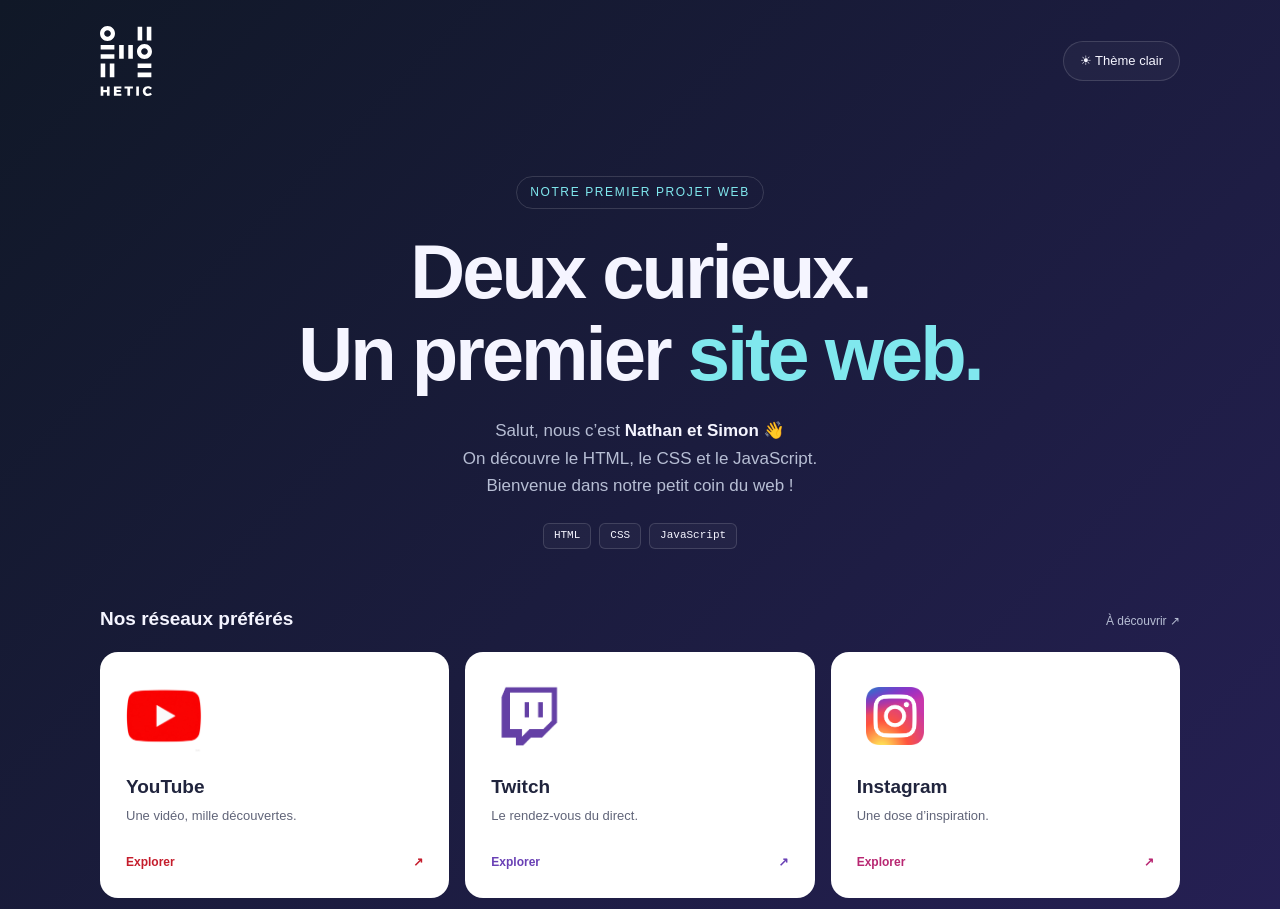
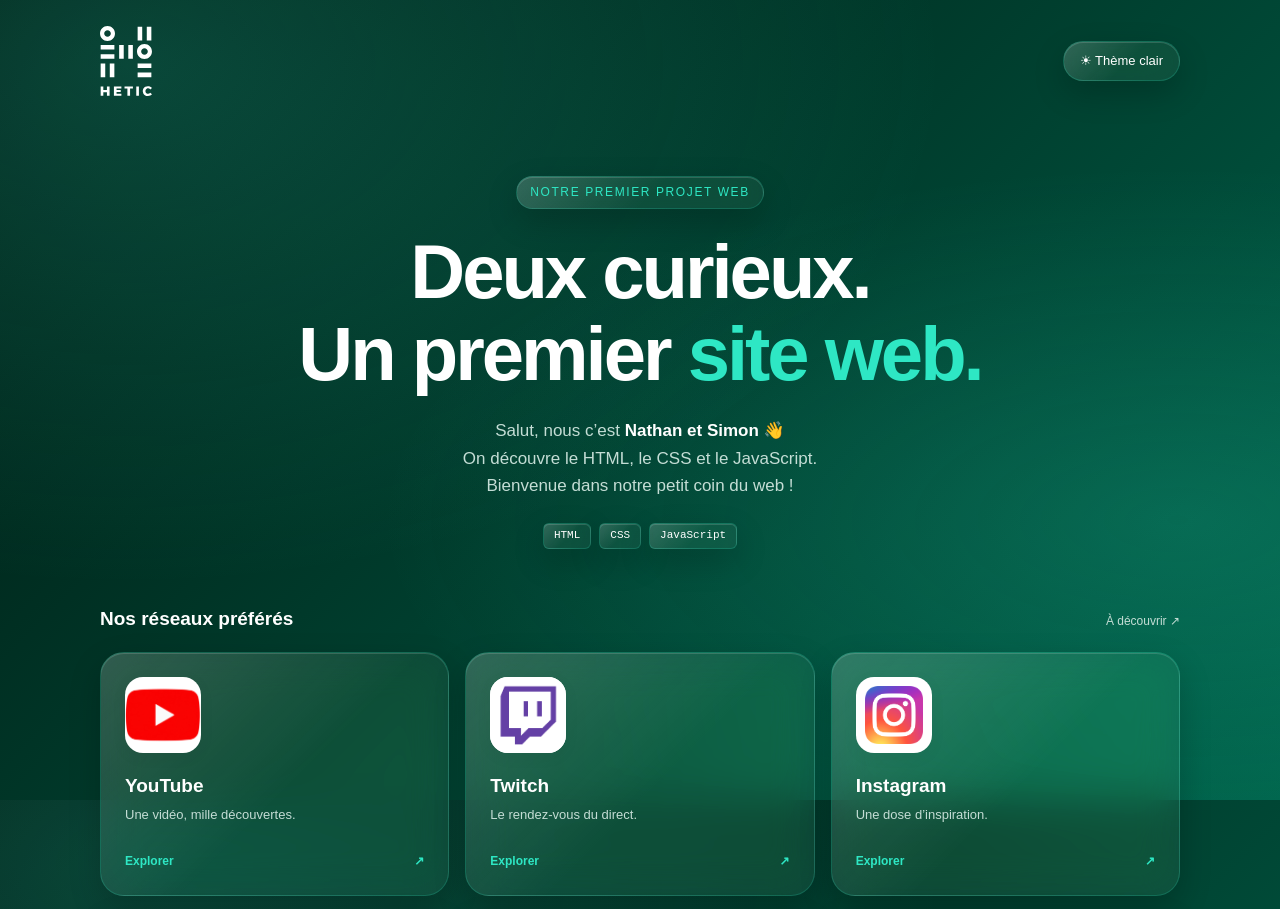
Before and after one commit to nathan0720/site-hetic, a plain HTML site: page index.html in a window 1280 px wide. Shown: the top 909 px of the page. Drawn offline with Linux system fonts and the light colour scheme.

Commit message:
Appliquer la palette HETIC et un effet de verre translucide

```diff
--- a/style.css
+++ b/style.css
@@ -1,15 +1,16 @@
 /* Les variables regroupent les couleurs pour les réutiliser facilement. */
 
-/* 1. COULEURS ET THÈMES */
+/* 1. COULEURS ET THÈMES
+   Palette du site HETIC : menthe #2EE7C4, vert #00634B, vert nuit #001810. */
 :root
  {
     color-scheme: dark;
-    --fond: #101827;
-    --fond-secondaire: #29215b;
-    --texte: #f5f5ff;
-    --texte-discret: #b7bed4;
-    --accent: #80e8ee;
-    --bordure: #ffffff24;
+    --fond: #001810;
+    --fond-secondaire: #00634B;
+    --texte: #ffffff;
+    --texte-discret: #c4ddd5;
+    --accent: #2EE7C4;
+    --bordure: #2ee7c433;
     --surface: #ffffff08;
 }
 
@@ -17,12 +18,12 @@
 body.theme-clair
  {
     color-scheme: light;
-    --fond: #f6f7ff;
-    --fond-secondaire: #e5def6;
-    --texte: #20243d;
-    --texte-discret: #555c76;
-    --accent: #17676e;
-    --bordure: #20243d26;
+    --fond: #ffffff;
+    --fond-secondaire: #e8faf4;
+    --texte: #121212;
+    --texte-discret: #425b51;
+    --accent: #00634B;
+    --bordure: #12121226;
     --surface: #ffffff70;
 }
 
@@ -184,33 +185,18 @@ h2 {
 }
 
 .carte {
+    --couleur: #00634B;
     min-width: 0;
     display: flex;
     flex-direction: column;
     align-items: flex-start;
     padding: 24px;
     background: #fff;
-    color: #20243d;
+    color: #121212;
     border: 2px solid transparent;
     border-radius: 18px;
     text-decoration: none;
     transition: transform 0.2s, box-shadow 0.2s;
-}
-
-.youtube {
-    --couleur: #c51d2c;
-}
-
-.twitch {
-    --couleur: #6940b5;
-}
-
-.instagram {
-    --couleur: #b82772;
-}
-
-.tiktok {
-    --couleur: #13666b;
 }
 
 .icone {
@@ -240,7 +226,7 @@ h3 {
 }
 
 .carte p {
-    color: #616579;
+    color: #4d5c55;
     font-size: 13px;
     margin: 0 0 26px;
 }
@@ -383,10 +369,6 @@ code { font-family: monospace; }
 .bouton-demo { padding: 10px 18px; background: var(--accent); color: var(--fond); border: 0; border-radius: 8px; cursor: pointer; }
 
 /* Couleurs et logos des deux nouveaux réseaux. */
-.snapchat {
-    --couleur: #665c00;
-}
-
 .snapchat .icone {
     background: #fffc00;
     border-radius: 18px;
@@ -397,6 +379,89 @@ code { font-family: monospace; }
     height: 58px;
 }
 
-.discord {
-    --couleur: #4752c4;
+
+/* 11. VERRE TRANSLUCIDE : FLOU, REFLETS ET PROFONDEUR */
+:root {
+    --verre: #123d32e8;
+    --verre-transparent: #ffffff0d;
+    --reflet: #ffffff26;
+    --ombre-verre: #00000033;
 }
+
+body.theme-clair {
+    --verre: #fffffff0;
+    --verre-transparent: #ffffff80;
+    --reflet: #ffffffc9;
+    --ombre-verre: #0046321a;
+}
+
+body {
+    background:
+        radial-gradient(ellipse at 10% 8%, #2ee7c433, transparent 50%),
+        radial-gradient(ellipse at 92% 65%, #2ee7c426, transparent 48%),
+        linear-gradient(135deg, var(--fond), var(--fond-secondaire));
+    background-attachment: fixed;
+}
+
+/* Un fond opaque reste lisible si le navigateur ne gère pas le flou. */
+.carte, .bloc-cours, .bouton-theme, .langages a, .etiquette {
+    background: var(--verre);
+    border: 1px solid var(--bordure);
+    box-shadow: inset 0 1px 0 var(--reflet), 0 12px 32px var(--ombre-verre);
+}
+
+/* Safari utilise aussi la propriété avec le préfixe -webkit-. */
+@supports ((backdrop-filter: blur(20px)) or (-webkit-backdrop-filter: blur(20px))) {
+    .carte, .bloc-cours, .bouton-theme, .langages a, .etiquette {
+        background: linear-gradient(135deg, var(--reflet), transparent 55%), var(--verre-transparent);
+        -webkit-backdrop-filter: blur(20px) saturate(150%);
+        backdrop-filter: blur(20px) saturate(150%);
+    }
+}
+
+.carte {
+    color: var(--texte);
+    border-radius: 24px;
+    transition: transform 0.2s, box-shadow 0.2s, border-color 0.2s;
+}
+
+.carte p {
+    color: var(--texte-discret);
+}
+
+.ouvrir {
+    color: var(--accent);
+}
+
+.carte:hover, .carte:focus-visible {
+    border-color: var(--accent);
+    box-shadow: inset 0 1px 0 var(--reflet), 0 18px 40px var(--ombre-verre);
+}
+
+.icone {
+    overflow: hidden;
+    background: #ffffff;
+    border-radius: 18px;
+    box-shadow: 0 4px 16px #0000000d;
+}
+
+.bloc-cours {
+    border-radius: 24px;
+}
+
+pre {
+    background: var(--surface);
+}
+
+/* Réduit les effets si l’utilisateur préfère moins de transparence. */
+@media (prefers-reduced-transparency: reduce) {
+    .carte, .bloc-cours, .bouton-theme, .langages a, .etiquette {
+        background: var(--verre);
+        -webkit-backdrop-filter: none;
+        backdrop-filter: none;
+    }
+}
+
+@media (prefers-reduced-motion: reduce) {
+    .carte { transition: none; }
+}
```
Also changed, not shown: css.html (+15 -7 lines).
